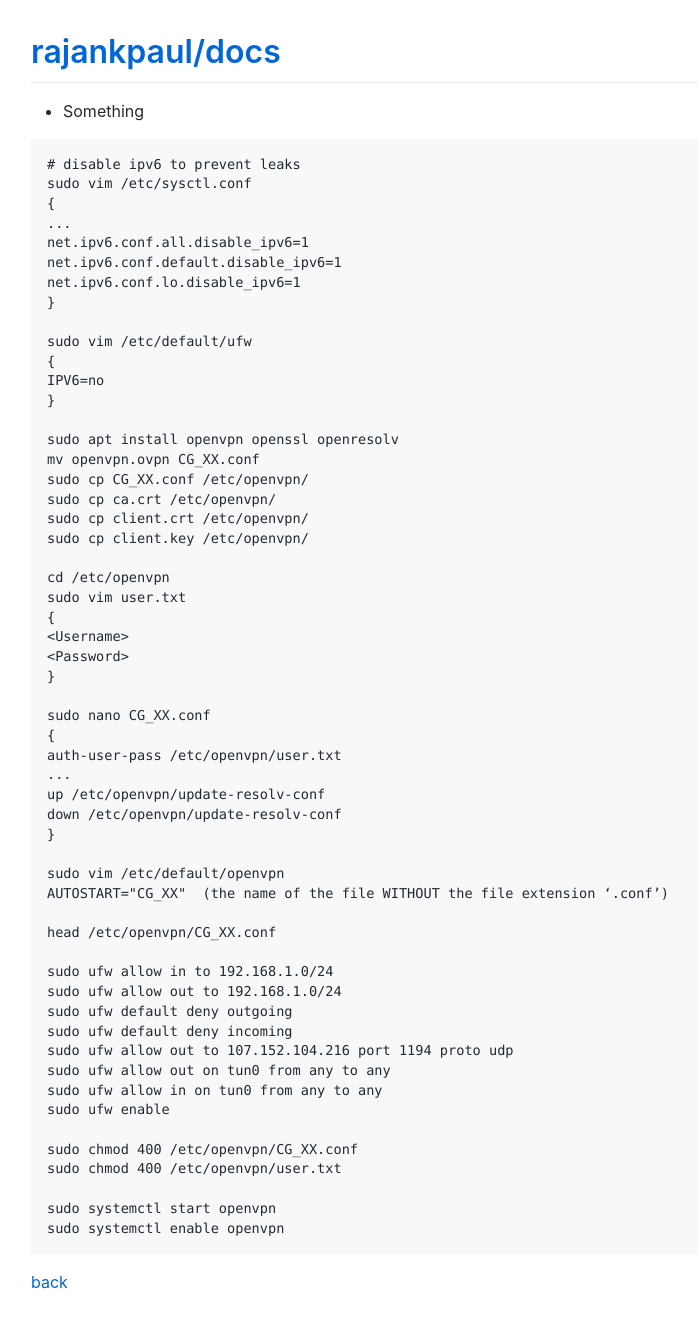
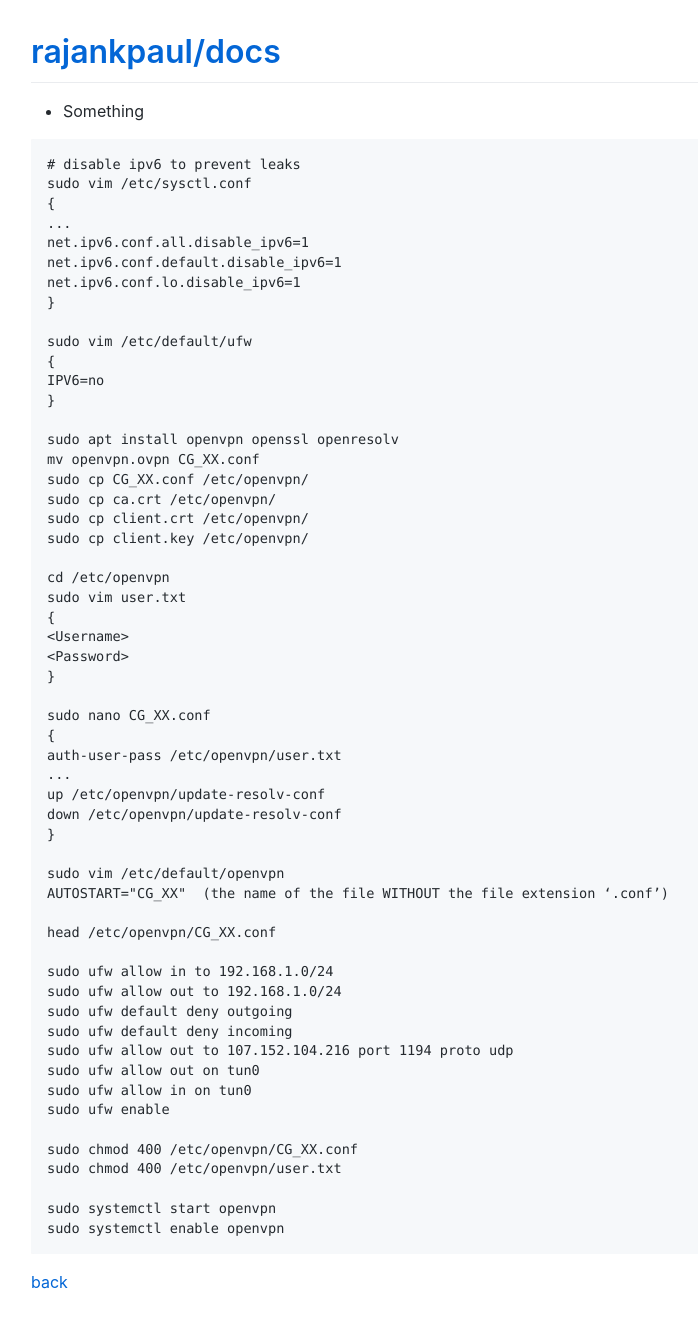
Before and after one commit to rajankpaul/docs, a Jekyll site: the page built from tutorials/linux/openvpn/index.md, in a window 1280 px wide. Shown: the whole page, without its empty margins (119-817 px from the left). Built offline with Jekyll 4.4.1, drawn with Linux system fonts in a browser that asks for light colours; comment, search, counter and statistics services are not loaded.

Commit message:
Update index.md

```diff
--- a/tutorials/linux/openvpn/index.md
+++ b/tutorials/linux/openvpn/index.md
@@ -52,8 +52,8 @@ sudo ufw allow out to 192.168.1.0/24
 sudo ufw default deny outgoing
 sudo ufw default deny incoming
 sudo ufw allow out to 107.152.104.216 port 1194 proto udp
-sudo ufw allow out on tun0 from any to any
-sudo ufw allow in on tun0 from any to any
+sudo ufw allow out on tun0
+sudo ufw allow in on tun0
 sudo ufw enable
 
 sudo chmod 400 /etc/openvpn/CG_XX.conf
```
